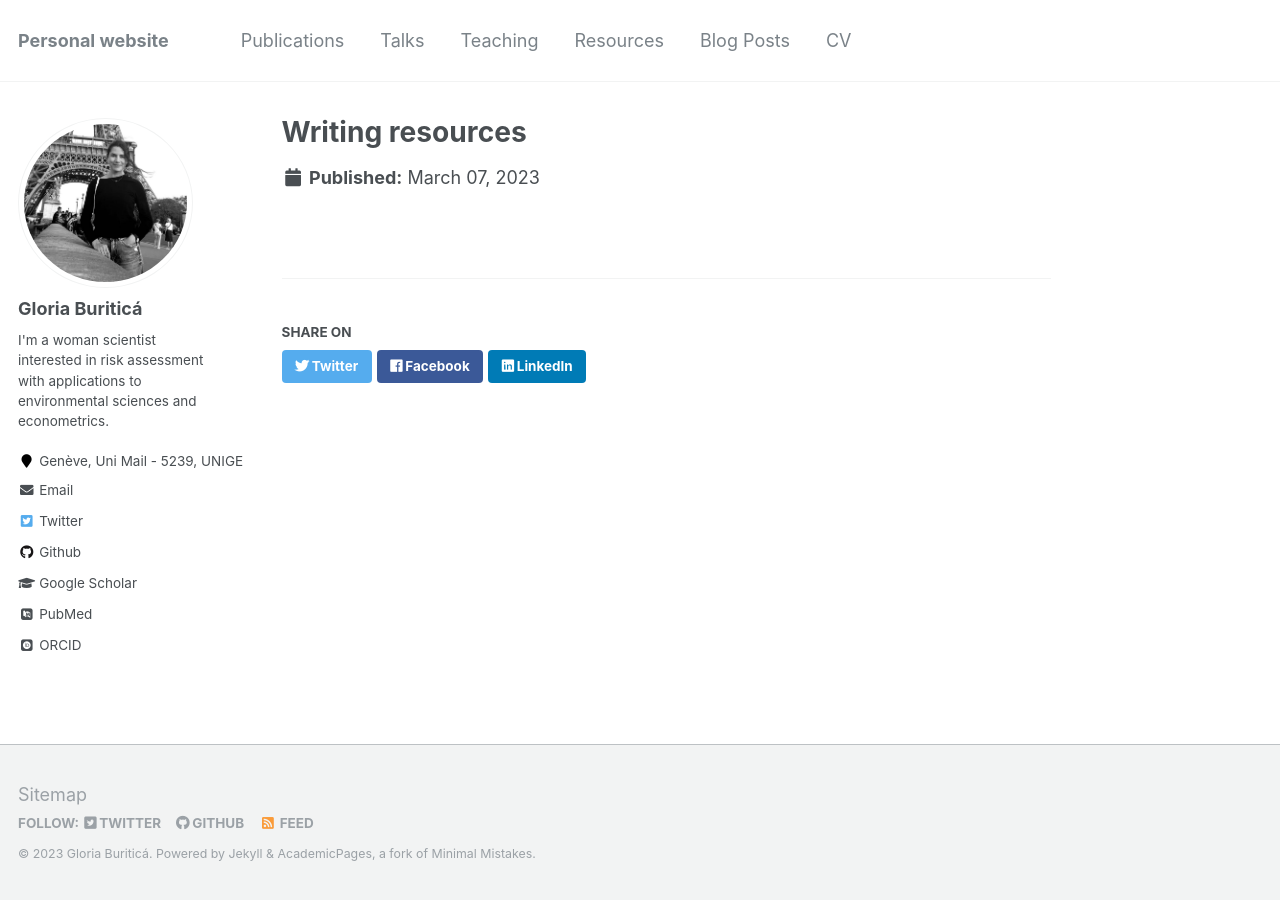
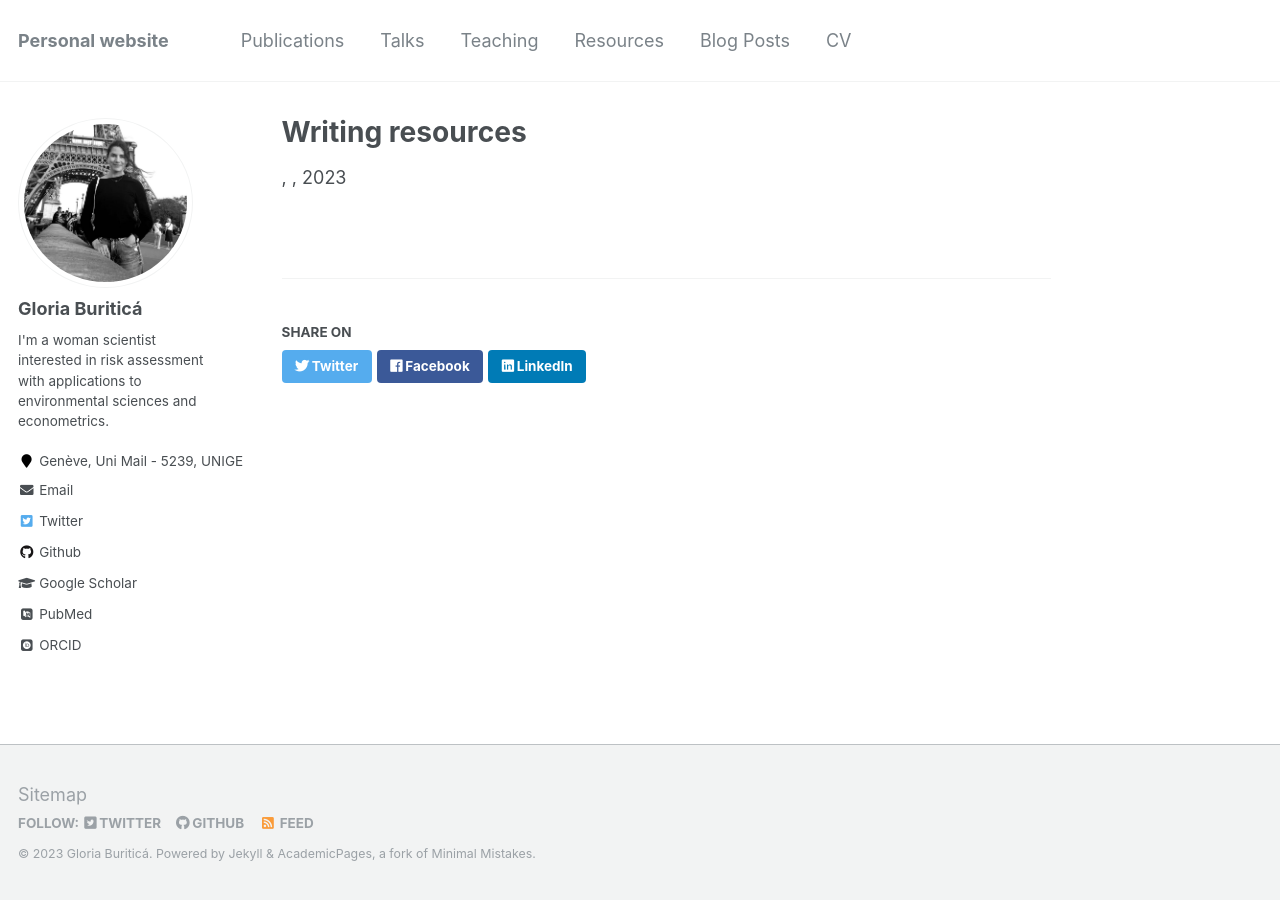
Before and after one commit to GBuritica/GBuritica.github.io, a Jekyll site: the page built from _resources/2023-03-07-resources-1.md, in a window 1280 px wide. Built offline with Jekyll 4.4.1, drawn with Linux system fonts in a browser that asks for light colours; some web fonts are replaced.

Commit message:
Update single.html

```diff
--- a/_layouts/single.html
+++ b/_layouts/single.html
@@ -35,6 +35,8 @@
         {% endif %}
 
         {% if page.collection == 'teaching' %}
+          <p> {{ page.type }}, <i>{{ page.venue }}</i>, {{ page.date | default: "1900-01-01" | date: "%Y" }} </p>
+        {% elsif page.collection == 'resources' %}
           <p> {{ page.type }}, <i>{{ page.venue }}</i>, {{ page.date | default: "1900-01-01" | date: "%Y" }} </p>
         {% elsif page.venue and page.date %}
           <p>Published in <i>{{ page.venue }}</i>, {{ page.date | default: "1900-01-01" | date: "%Y" }} </p>
```
